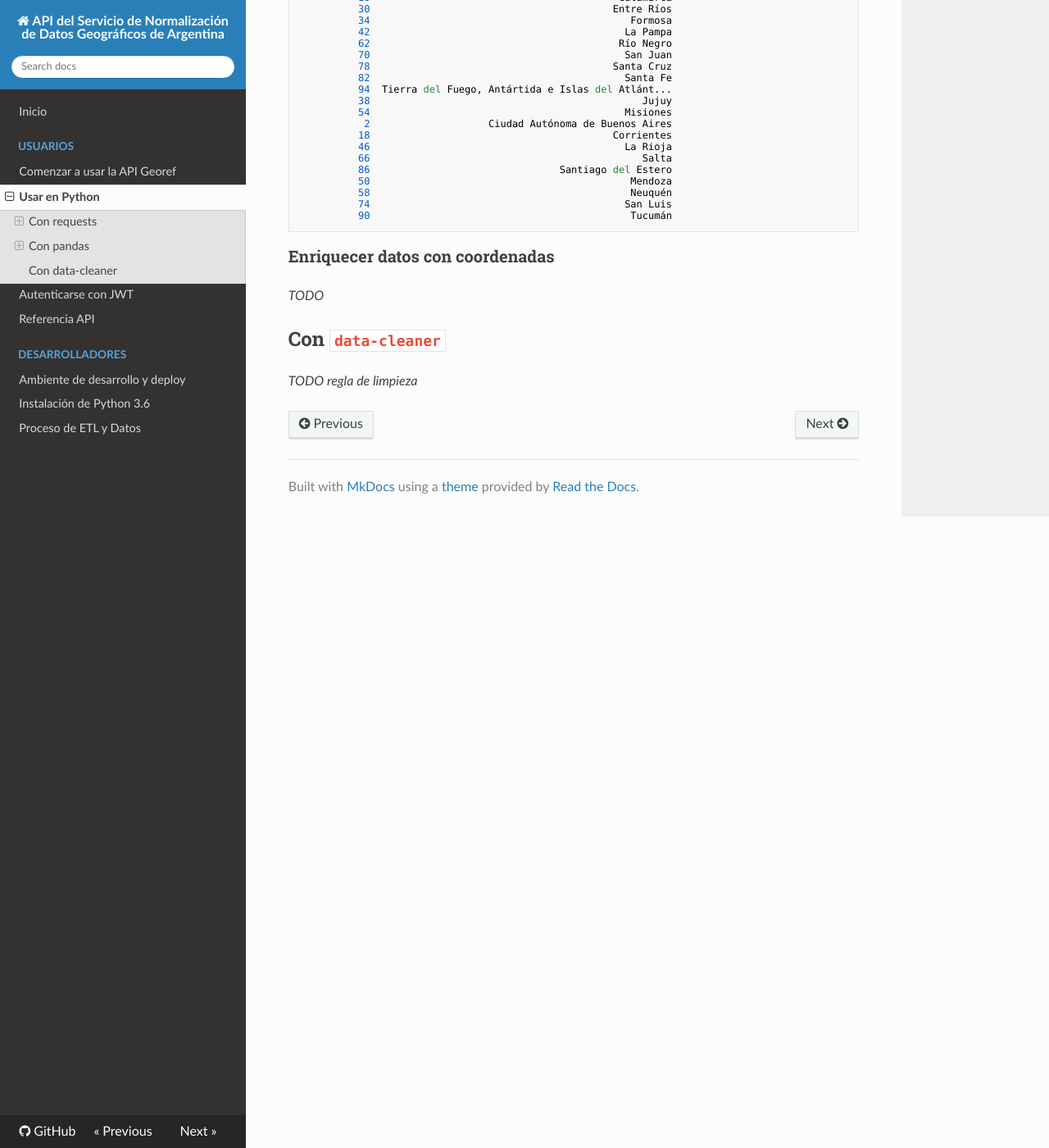
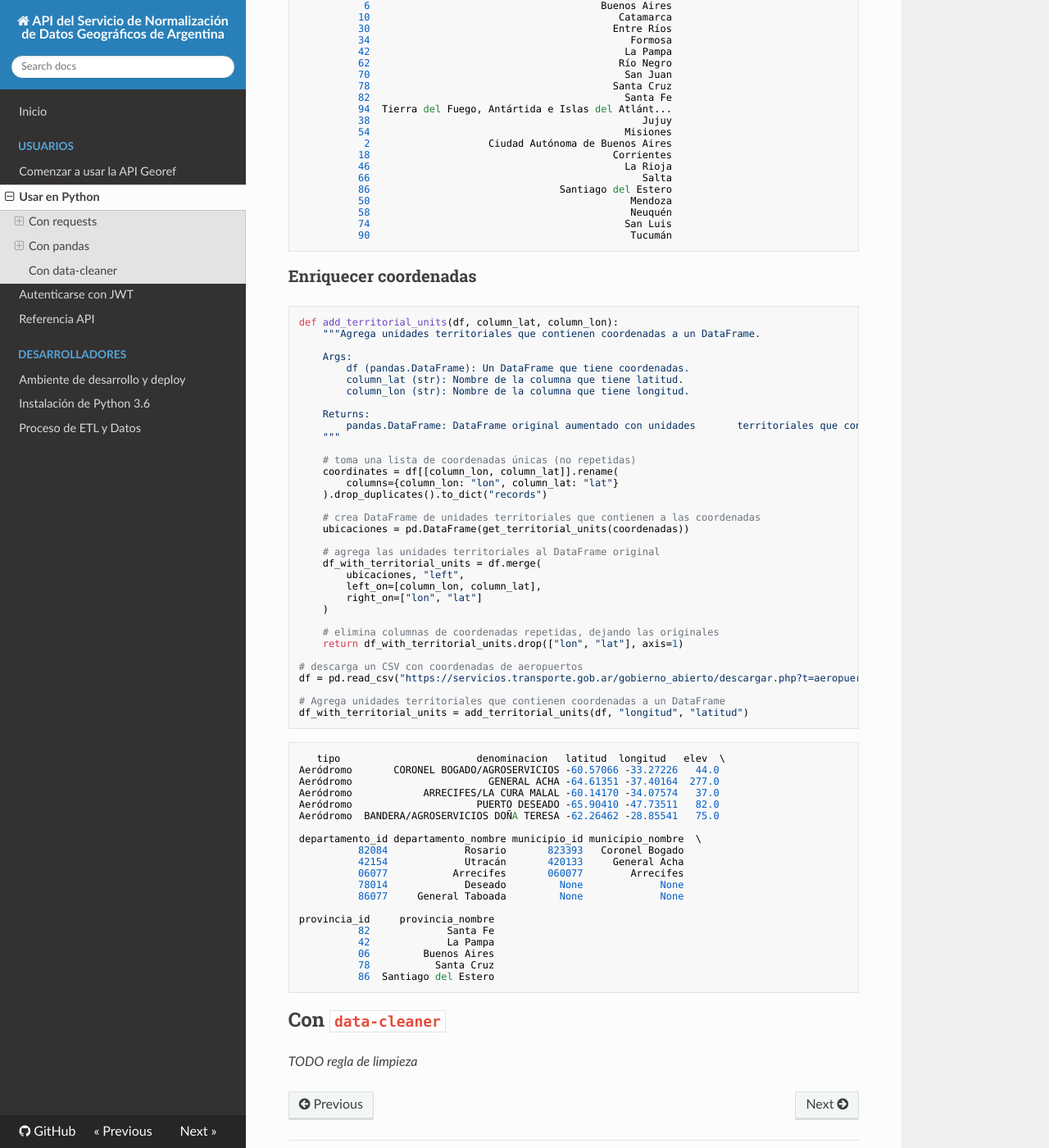
Before and after one commit to datosgobar/georef-ar-api, an MkDocs documentation site: the page built from docs/python_usage.md, in a window 1280 px wide and 1400 px high, scrolled down 2294 px. Shown: the whole window at 82% size. Built offline with MkDocs 1.6.1, drawn with Linux system fonts in a browser that asks for light colours; nearby versions of some CDN libraries; some of the changed text lies outside the part shown.

Commit message:
Agrego ejemplo para enriquecer un DataFrame que tiene coordenadas con unidades territoriales que las contienen.

````diff
--- a/docs/python_usage.md
+++ b/docs/python_usage.md
@@ -124,9 +124,9 @@ ubicaciones = get_territorial_units([
 
 ## Con `pandas`
 
-### Consultar lista de referencia
+### Consultar listas de referencia
 
-Todas las consultas a la API en formato CSV, se pueden leer fácilmente a un `pandas.DataFrame`.
+Todas las consultas a la API en formato CSV, se pueden leer fácilmente a un `pandas.DataFrame`. De ahí se pueden tomar listas de referencia para distintas unidades territoriales.
 
 ```python
 import pandas as pd
@@ -162,9 +162,68 @@ provincia_id                                   provincia_nombre
           90                                            Tucumán
 ```
 
-### Enriquecer datos con coordenadas
+### Enriquecer coordenadas
 
-*TODO*
+```python
+def add_territorial_units(df, column_lat, column_lon):
+    """Agrega unidades territoriales que contienen coordenadas a un DataFrame.
+
+    Args:
+        df (pandas.DataFrame): Un DataFrame que tiene coordenadas.
+        column_lat (str): Nombre de la columna que tiene latitud.
+        column_lon (str): Nombre de la columna que tiene longitud.
+
+    Returns:
+        pandas.DataFrame: DataFrame original aumentado con unidades       territoriales que contienen a las coordenadas.
+    """
+
+    # toma una lista de coordenadas únicas (no repetidas)
+    coordinates = df[[column_lon, column_lat]].rename(
+        columns={column_lon: "lon", column_lat: "lat"}
+    ).drop_duplicates().to_dict("records")
+
+    # crea DataFrame de unidades territoriales que contienen a las coordenadas
+    ubicaciones = pd.DataFrame(get_territorial_units(coordenadas))
+
+    # agrega las unidades territoriales al DataFrame original
+    df_with_territorial_units = df.merge(
+        ubicaciones, "left",
+        left_on=[column_lon, column_lat],
+        right_on=["lon", "lat"]
+    )
+
+    # elimina columnas de coordenadas repetidas, dejando las originales
+    return df_with_territorial_units.drop(["lon", "lat"], axis=1)
+
+# descarga un CSV con coordenadas de aeropuertos
+df = pd.read_csv("https://servicios.transporte.gob.ar/gobierno_abierto/descargar.php?t=aeropuertos&d=detalle", sep=";")
+
+# Agrega unidades territoriales que contienen coordenadas a un DataFrame
+df_with_territorial_units = add_territorial_units(df, "longitud", "latitud")
+```
+
+```
+   tipo                       denominacion   latitud  longitud   elev  \
+Aeródromo       CORONEL BOGADO/AGROSERVICIOS -60.57066 -33.27226   44.0
+Aeródromo                       GENERAL ACHA -64.61351 -37.40164  277.0
+Aeródromo            ARRECIFES/LA CURA MALAL -60.14170 -34.07574   37.0
+Aeródromo                     PUERTO DESEADO -65.90410 -47.73511   82.0
+Aeródromo  BANDERA/AGROSERVICIOS DOÑA TERESA -62.26462 -28.85541   75.0
+
+departamento_id departamento_nombre municipio_id municipio_nombre  \
+          82084             Rosario       823393   Coronel Bogado
+          42154             Utracán       420133     General Acha
+          06077           Arrecifes       060077        Arrecifes
+          78014             Deseado         None             None
+          86077     General Taboada         None             None
+
+provincia_id     provincia_nombre
+          82             Santa Fe
+          42             La Pampa
+          06         Buenos Aires
+          78           Santa Cruz
+          86  Santiago del Estero
+```
 
 ## Con `data-cleaner`
 
````
